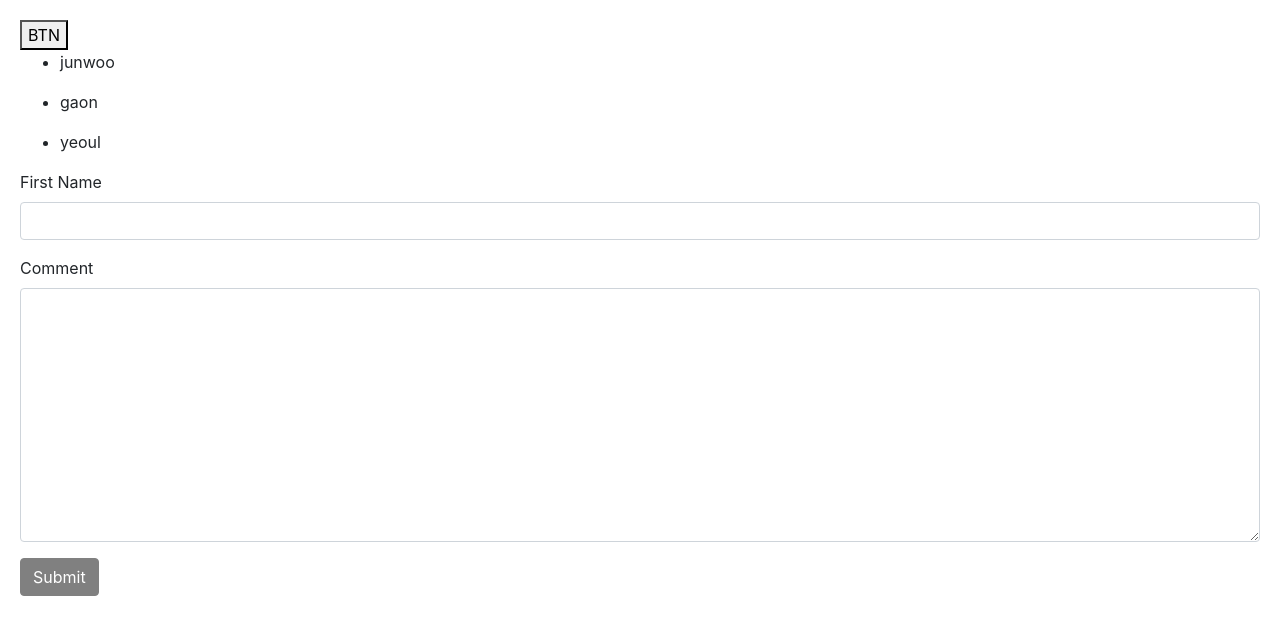
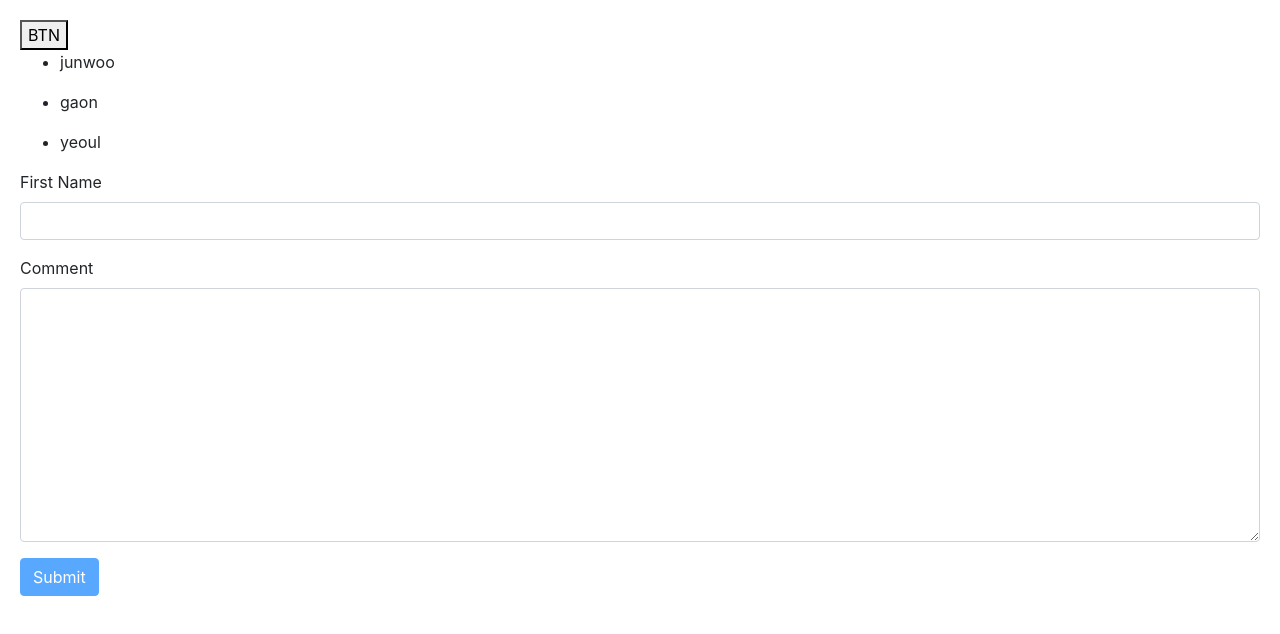
Before and after one commit to JUNWOO45/angular_project, an Angular app in the folder project/: page / in a window 1280 px wide. Shown: the top 634 px of the page. Built offline with nearby package versions, Linux system fonts and the light colour scheme.

Commit message:
Disabling the submit Using disabled directive

```diff
--- a/project/src/app/contact-form/contact-form.component.html
+++ b/project/src/app/contact-form/contact-form.component.html
@@ -35,7 +35,7 @@
 
   <button
     class="btn btn-primary"
-    [class.btn-disabled]="!firstName.control.valid || !comment.control.valid"
+    [disabled]="!f.valid"
   >
     Submit
   </button>
```
